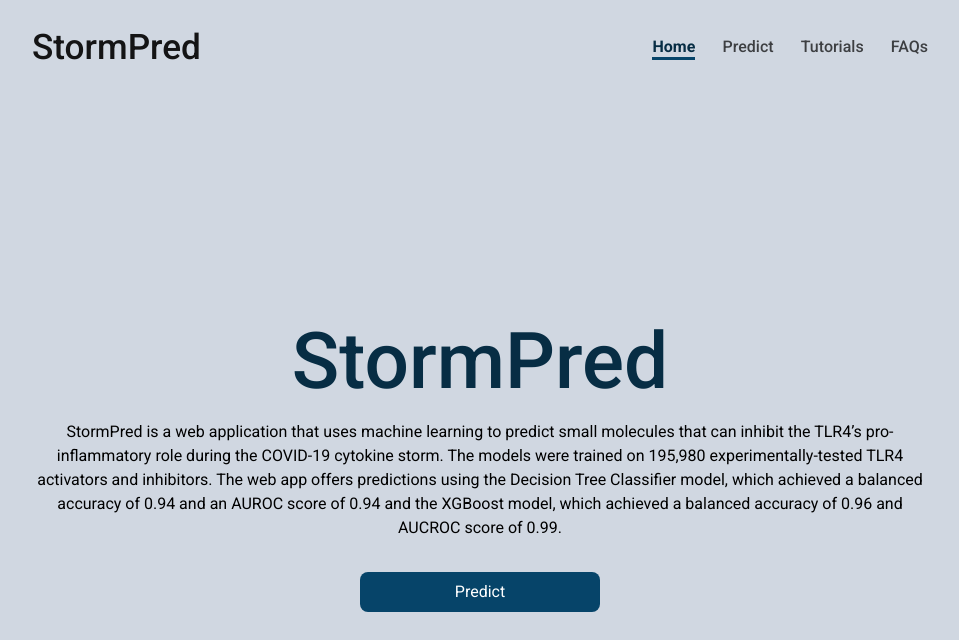
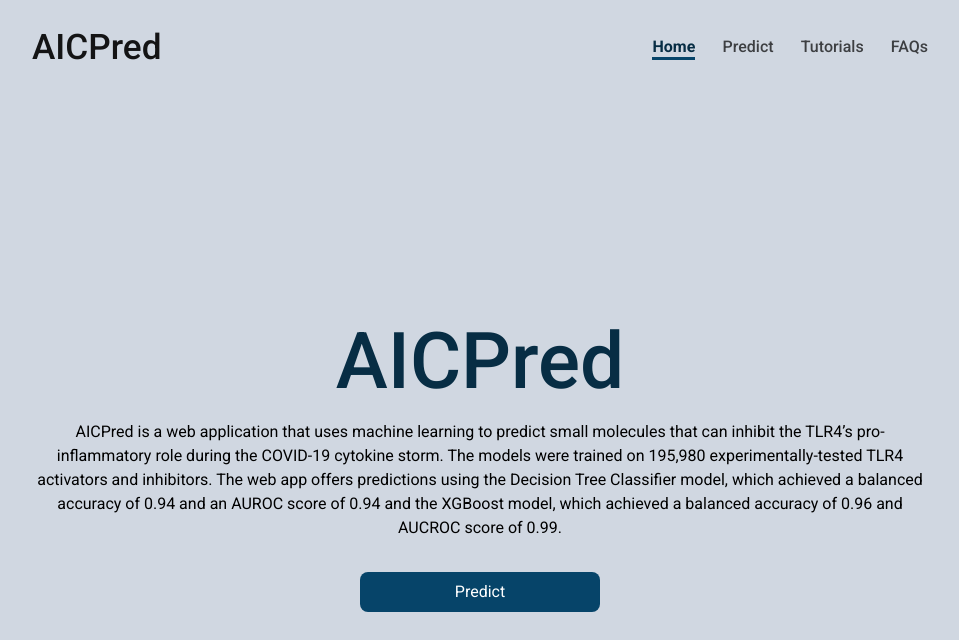
Before and after one commit to cyrilakafia/AICPred, a Flask app: page / in a window 1280 px wide. Shown: the top 640 px of the page, without its empty margins (160-1119 px from the left). Run offline with Flask 3, Linux system fonts and the light colour scheme; parts of the project's set-up code (start-up, migrations or seed data) failed here and were passed over.

Commit message:
change stormpred --> aicpred

```diff
--- a/covidml/faq_contacts.py
+++ b/covidml/faq_contacts.py
@@ -1,11 +1,11 @@
 def faqs():
     faqs_list = [
-        {'question': 'How does StormPred work? ', 'answer': 'StormPred uses machine learning models trained on experimentally-tested TLR4 inhibitors to predict the inhibitive capacity of small anti-inflammatory molecules against the TLR4 receptor.'},
-        {'question': 'Is StormPred free to use?', 'answer': 'Yes. This web app is completely free.'},
-        {'question': 'What kind of data do I need to provide to use StormPred?', 'answer': 'No personal data is collected. Users only need to provide data on the compound.'},
-        {'question': 'Is StormPred for professionals only?', 'answer': 'No. Anyone can use this web app as long as they have their data.'},
-        {'question': 'How accurate are the predictions made by StormPred?', 'answer': 'The XGBoost and Decision Tree models were able to predict all experimentally validated inhibitors of TLR4 as active with a confidence range of 0.83-1.00. This makes StormPred reliable.'},
-        {'question': 'How can I provide feedback or report issues with StormPred?', 'answer': 'In case of any feedback or issues, please contact our support team at support@stormpred.com.'}
+        {'question': 'How does AICPred work? ', 'answer': 'AICPred uses machine learning models trained on experimentally-tested TLR4 inhibitors to predict the inhibitive capacity of small anti-inflammatory molecules against the TLR4 receptor.'},
+        {'question': 'Is AICPred free to use?', 'answer': 'Yes. This web app is completely free.'},
+        {'question': 'What kind of data do I need to provide to use AICPred?', 'answer': 'No personal data is collected. Users only need to provide data on the compound.'},
+        {'question': 'Is AICPred for professionals only?', 'answer': 'No. Anyone can use this web app as long as they have their data.'},
+        {'question': 'How accurate are the predictions made by AICPred?', 'answer': 'The XGBoost and Decision Tree models were able to predict all experimentally validated inhibitors of TLR4 as active with a confidence range of 0.83-1.00. This makes AICPred reliable.'},
+        {'question': 'How can I provide feedback or report issues with AICPred?', 'answer': 'In case of any feedback or issues, please contact our support team at kwakucyril@gmail.com'}
         # Add more FAQ objects as needed
     ]
 
--- a/covidml/templates/base.html
+++ b/covidml/templates/base.html
@@ -15,7 +15,7 @@
     {% block style %}
     {% endblock %}
 
-    <title>StormPred | {% block title %}{% endblock %}</title>
+    <title>AICPred | {% block title %}{% endblock %}</title>
   </head>
 
   <body>
@@ -23,7 +23,7 @@
       <div class="main-header__content">
         <div class="main-logo">
           <h1>
-            <a href="/" {% if request.path == '/' %}aria-current="page"{% endif %}>StormPred</a>
+            <a href="/" {% if request.path == '/' %}aria-current="page"{% endif %}>AICPred</a>
           </h1>
         </div>
 
--- a/covidml/templates/home.html
+++ b/covidml/templates/home.html
@@ -14,10 +14,10 @@
 
 {% block content %}
   <section class="hero-section" aria-labelledby="hero-section-title">
-    <h2 id="hero-section-title">StormPred</h2>
+    <h2 id="hero-section-title">AICPred</h2>
 
     <div class="hero-section__content">
-      <p>StormPred is a web application that uses machine learning to predict small molecules that can inhibit the TLR4’s pro-inflammatory role during the COVID-19 cytokine storm. The models were trained on 195,980 experimentally-tested TLR4 activators and inhibitors. The web app offers predictions using the Decision Tree Classifier model, which achieved a balanced accuracy of 0.94 and an AUROC score of 0.94 and the XGBoost model, which achieved a balanced accuracy of 0.96 and AUCROC score of 0.99.</p>
+      <p>AICPred is a web application that uses machine learning to predict small molecules that can inhibit the TLR4’s pro-inflammatory role during the COVID-19 cytokine storm. The models were trained on 195,980 experimentally-tested TLR4 activators and inhibitors. The web app offers predictions using the Decision Tree Classifier model, which achieved a balanced accuracy of 0.94 and an AUROC score of 0.94 and the XGBoost model, which achieved a balanced accuracy of 0.96 and AUCROC score of 0.99.</p>
 
       <a class="btn" href="/upload">Predict</a>
     </div>
--- a/covidml/templates/tutorials.html
+++ b/covidml/templates/tutorials.html
@@ -27,7 +27,7 @@
 
 {% block content %}
   <div class="tutorial-section">
-    <h2 class="section-title">Getting started with StormPred</h2>
+    <h2 class="section-title">Getting started with AICPred</h2>
 
     {% for step in steps %}
       <div class="tutorial-section__step">
--- a/covidml/templates/upload.html
+++ b/covidml/templates/upload.html
@@ -54,7 +54,7 @@
 
       <div class="upload-section__form-tabpanel" role="tabpanel" role="tabpanel" id="smiles-tabpanel" aria-labelledby="smiles-tab" data-active="false">
         <div class="upload-section__form-container">
-          <h2 class="section-title">StormPred</h2>
+          <h2 class="section-title">AICPred</h2>
           <p>Enter Compound's PubChem CID and SMILES to make a prediction.</p>
           <button type="button" class="upload-section__example-btn btn btn--secondary">Use example molecule</button>
 
@@ -75,7 +75,7 @@
       </div>
       <div class="upload-section__form-tabpanel" role="tabpanel" id="file-tabpanel" aria-labelledby="file-tab" data-active="false">
         <div class="upload-section__form-container">
-          <h2 class="section-title">StormPred</h2>
+          <h2 class="section-title">AICPred</h2>
           <p>Upload a text file containing compound PubChem IDs and SMILES to make a prediction.</p>
 
           <form id="file-upload-form" class="upload-section__form" method="POST" action="{{ url_for('upload_page') }}?tab=file" aria-label="Upload" enctype="multipart/form-data">
--- a/covidml/templates/upload_file.html
+++ b/covidml/templates/upload_file.html
@@ -46,7 +46,7 @@
   {% endwith %}
     <section class="upload-section" aria-label="Upload SMILES">
         <div class="upload-section__form-container">
-          <h2 class="section-title">StormPred</h2>
+          <h2 class="section-title">AICPred</h2>
           <p>Upload a text file containing compound PubChem IDs and SMILES to make a prediction.</p>
 
           <form id="upload-form" class="upload-section__form" method="POST" action="{{ url_for('upload_file_page') }}" aria-label="Upload" enctype="multipart/form-data">
```
Also changed, not shown: README.md, images/homepage.png, images/upload.png, 1 other file.
